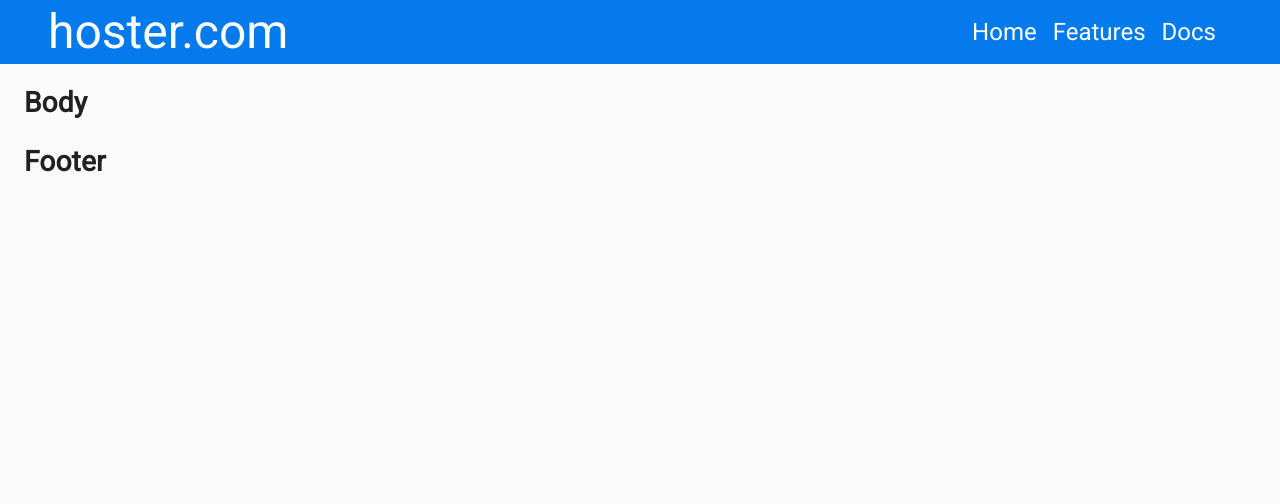
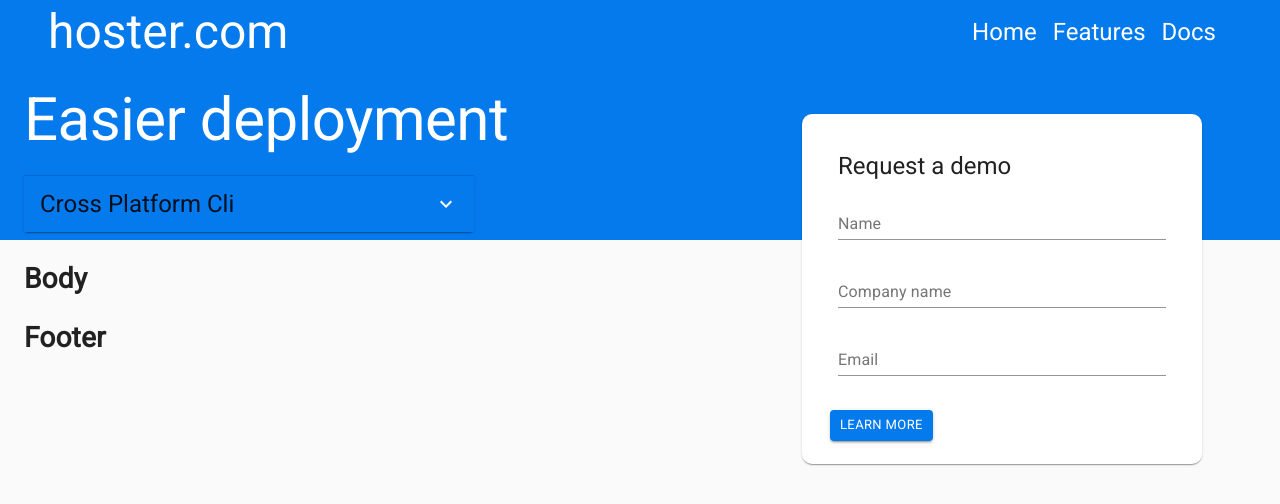
Before and after one commit to suvotheking007/demo_hosting_site, a React (Create React App) app: page / in a window 1280 px wide. Shown: the top 504 px of the page. Built offline with nearby package versions, Linux system fonts and the light colour scheme.

Commit message:
Initial commit by finishing up the Header component

```diff
--- a/src/App.js
+++ b/src/App.js
@@ -4,31 +4,15 @@ import React from "react";
 
 import Header from "./components/Header";
 
+import globalTheme from "./customTheme";
 import { CssBaseline, Container } from "@material-ui/core";
-import { createTheme, ThemeProvider } from "@material-ui/core/styles";
-
-const colors = createTheme({
-  palette: {
-    primary: {
-      main: "#047aed",
-      dark: "#002240",
-      light: "#f4f4f4",
-      indication: {
-        error: "#d9534f",
-        success: "#5cb85c",
-      },
-    },
-    secondary: {
-      main: "#1c3fa8",
-    },
-  },
-});
+import { ThemeProvider } from "@material-ui/core/styles";
 
 function App() {
   return (
     <div>
       <CssBaseline />
-      <ThemeProvider theme={colors}>
+      <ThemeProvider theme={globalTheme}>
         <Header />
         <Container maxWidth="lg">
           <h1>Body</h1>
--- /dev/null
+++ b/src/components/DemoForm.jsx
@@ -0,0 +1,67 @@
+import React from "react";
+import { makeStyles } from "@material-ui/core/styles";
+import {
+  Card,
+  CardActions,
+  CardContent,
+  Button,
+  TextField,
+  Typography,
+} from "@material-ui/core";
+
+const useStyles = makeStyles((theme) => ({
+  root: {
+    maxWidth: 400,
+    marginLeft: 0,
+    height: 350,
+    marginTop: 20,
+    borderRadius: 10,
+    paddingTop: 20,
+    paddingBottom: 50,
+    paddingLeft: 20,
+    paddingRight: 20,
+    [theme.breakpoints.up("md")]: {
+      marginLeft: 150,
+    },
+    [theme.breakpoints.up("sm")]: {
+      marginTop: 50,
+    },
+  },
+  input: {
+    width: "100%",
+    marginTop: 10,
+    marginBottom: 10,
+  },
+}));
+
+function DemoForm() {
+  const classes = useStyles();
+
+  return (
+    <Card className={classes.root}>
+      <CardContent>
+        <Typography variant="h5" component="h2">
+          Request a demo
+        </Typography>
+        <TextField id="standard-basic" label="Name" className={classes.input} />
+        <TextField
+          id="standard-basic"
+          label="Company name"
+          className={classes.input}
+        />
+        <TextField
+          id="standard-basic"
+          label="Email"
+          className={classes.input}
+        />
+      </CardContent>
+      <CardActions>
+        <Button size="small" variant="contained" color="primary">
+          Learn More
+        </Button>
+      </CardActions>
+    </Card>
+  );
+}
+
+export default DemoForm;
--- a/src/components/Header.jsx
+++ b/src/components/Header.jsx
@@ -1,28 +1,33 @@
 import React from "react";
 
-import { Container } from "@material-ui/core";
+import globalTheme from "../customTheme";
+import { Container, Box, ThemeProvider } from "@material-ui/core";
 import { makeStyles } from "@material-ui/core/styles";
 
 import Navbar from "./Navbar";
+import Showcase from "./Showcase";
 
-const useStyles = makeStyles({
+const useStyles = makeStyles((theme) => ({
   root: {
-    background: "#047aed",
-    height: "100%",
+    height: "inherit",
+    [theme.breakpoints.up("sm")]: {
+      height: 240,
+    },
   },
-});
+}));
 
 function Header() {
   const classes = useStyles();
 
   return (
-    <div className={classes.root}>
-      <Container maxWidth="lg">
-        {/* <Navbar2 /> */}
-        <Navbar />
-        {/* Showcase */}
-      </Container>
-    </div>
+    <ThemeProvider theme={globalTheme}>
+      <Box bgcolor="primary.main" className={classes.root}>
+        <Container maxWidth="lg">
+          <Navbar />
+          <Showcase />
+        </Container>
+      </Box>
+    </ThemeProvider>
   );
 }
 
--- a/src/components/Navbar.jsx
+++ b/src/components/Navbar.jsx
@@ -1,4 +1,5 @@
 import React from "react";
+
 import { makeStyles } from "@material-ui/core/styles";
 import AppBar from "@material-ui/core/AppBar";
 import Toolbar from "@material-ui/core/Toolbar";
@@ -35,7 +36,7 @@ const useStyles = makeStyles((theme) => ({
   },
 }));
 
-export default function PrimarySearchAppBar() {
+export default function Navbar() {
   const classes = useStyles();
 
   const [mobileMoreAnchorEl, setMobileMoreAnchorEl] = React.useState(null);
--- /dev/null
+++ b/src/components/Showcase.jsx
@@ -0,0 +1,45 @@
+import React from "react";
+
+import { Grid, Typography } from "@material-ui/core";
+import { makeStyles } from "@material-ui/styles";
+
+import DemoForm from "./DemoForm";
+import ShowcaseAccordion from "./ShowcaseAccordion";
+
+const useStyles = makeStyles({
+  showcaseText: {
+    color: "white",
+    fontWeight: "normal",
+    marginTop: 20,
+    paddingBottom: 20,
+  },
+});
+
+function Showcase() {
+  const classes = useStyles();
+
+  return (
+    <Grid
+      container
+      spacing={3}
+      alignItems="flex-start"
+      className={classes.root}
+    >
+      <Grid item container xs={12} sm={6}>
+        <Typography
+          variant="h2"
+          component="h1"
+          className={classes.showcaseText}
+        >
+          Easier deployment
+        </Typography>
+        <ShowcaseAccordion />
+      </Grid>
+      <Grid item container xs={12} sm={6}>
+        <DemoForm />
+      </Grid>
+    </Grid>
+  );
+}
+
+export default Showcase;
--- /dev/null
+++ b/src/components/ShowcaseAccordion.jsx
@@ -0,0 +1,55 @@
+import React from "react";
+import { makeStyles } from "@material-ui/core/styles";
+import {
+  Accordion,
+  AccordionDetails,
+  AccordionSummary,
+  Typography,
+} from "@material-ui/core";
+import ExpandMoreIcon from "@material-ui/icons/ExpandMore";
+
+import globalTheme from "../customTheme";
+
+import ShowcaseAccordionTab from "./ShowcaseAccordionTab";
+
+const useStyles = makeStyles((theme) => ({
+  root: {
+    width: "90vw",
+    [theme.breakpoints.up("sm")]: {
+      width: 450,
+    },
+    backgroundColor: `${globalTheme.palette.primary.main}`,
+  },
+}));
+
+export default function Showcase() {
+  const classes = useStyles();
+  const [expanded, setExpanded] = React.useState(false);
+
+  const handleChange = (panel) => (event, isExpanded) => {
+    setExpanded(isExpanded ? panel : false);
+  };
+
+  return (
+    <Accordion
+      expanded={expanded === "panel1"}
+      onChange={handleChange("panel1")}
+      className={classes.root}
+    >
+      <AccordionSummary
+        expandIcon={<ExpandMoreIcon style={{ fill: "white" }} />}
+        aria-controls="panel1bh-content"
+        id="panel1bh-header"
+        className={classes.root}
+      >
+        <Typography variant="h5" content="h3">
+          Cross Platform Cli
+        </Typography>
+      </AccordionSummary>
+
+      <AccordionDetails>
+        <ShowcaseAccordionTab />
+      </AccordionDetails>
+    </Accordion>
+  );
+}
--- /dev/null
+++ b/src/components/ShowcaseAccordionTab.jsx
@@ -0,0 +1,88 @@
+import React from "react";
+import PropTypes from "prop-types";
+import { makeStyles, Tabs, Tab, Typography, Box } from "@material-ui/core";
+
+function TabPanel(props) {
+  const { children, value, index, ...other } = props;
+
+  return (
+    <div
+      role="tabpanel"
+      hidden={value !== index}
+      id={`vertical-tabpanel-${index}`}
+      aria-labelledby={`vertical-tab-${index}`}
+      {...other}
+    >
+      {value === index && (
+        <Box p={3}>
+          <Typography>{children}</Typography>
+        </Box>
+      )}
+    </div>
+  );
+}
+
+TabPanel.propTypes = {
+  children: PropTypes.node,
+  index: PropTypes.any.isRequired,
+  value: PropTypes.any.isRequired,
+};
+
+function a11yProps(index) {
+  return {
+    id: `vertical-tab-${index}`,
+    "aria-controls": `vertical-tabpanel-${index}`,
+  };
+}
+
+const useStyles = makeStyles((theme) => ({
+  root: {
+    flexGrow: 1,
+    backgroundColor: theme.palette.background.paper,
+    display: "flex",
+    height: 224,
+    borderRadius: 4,
+  },
+  tabs: {
+    borderRight: `1px solid ${theme.palette.divider}`,
+  },
+}));
+
+export default function ShowcaseAccordionTab() {
+  const classes = useStyles();
+  const [value, setValue] = React.useState(0);
+
+  const handleChange = (event, newValue) => {
+    setValue(newValue);
+  };
+
+  return (
+    <div className={classes.root}>
+      <Tabs
+        orientation="vertical"
+        variant="scrollable"
+        value={value}
+        onChange={handleChange}
+        aria-label="Vertical tabs example"
+        className={classes.tabs}
+        TabIndicatorProps={{ style: { background: "blue" } }}
+      >
+        <Tab label="For Linux" {...a11yProps(0)} />
+        <Tab label="For Mac" {...a11yProps(1)} />
+        <Tab label="Ror Windows" {...a11yProps(2)} />
+      </Tabs>
+      <TabPanel value={value} index={0}>
+        Item One
+        {/* Linux image */}
+      </TabPanel>
+      <TabPanel value={value} index={1}>
+        Item Two
+        {/* Mac */}
+      </TabPanel>
+      <TabPanel value={value} index={2}>
+        Item Three
+        {/* Windows */}
+      </TabPanel>
+    </div>
+  );
+}
--- /dev/null
+++ b/src/customTheme.js
@@ -0,0 +1,16 @@
+import { createTheme } from "@material-ui/core/styles";
+
+const globalTheme = createTheme({
+  palette: {
+    primary: {
+      main: "#047aed",
+      dark: "#002240",
+      light: "#f4f4f4",
+    },
+    secondary: {
+      main: "#1c3fa8",
+    },
+  },
+});
+
+export default globalTheme;
```
